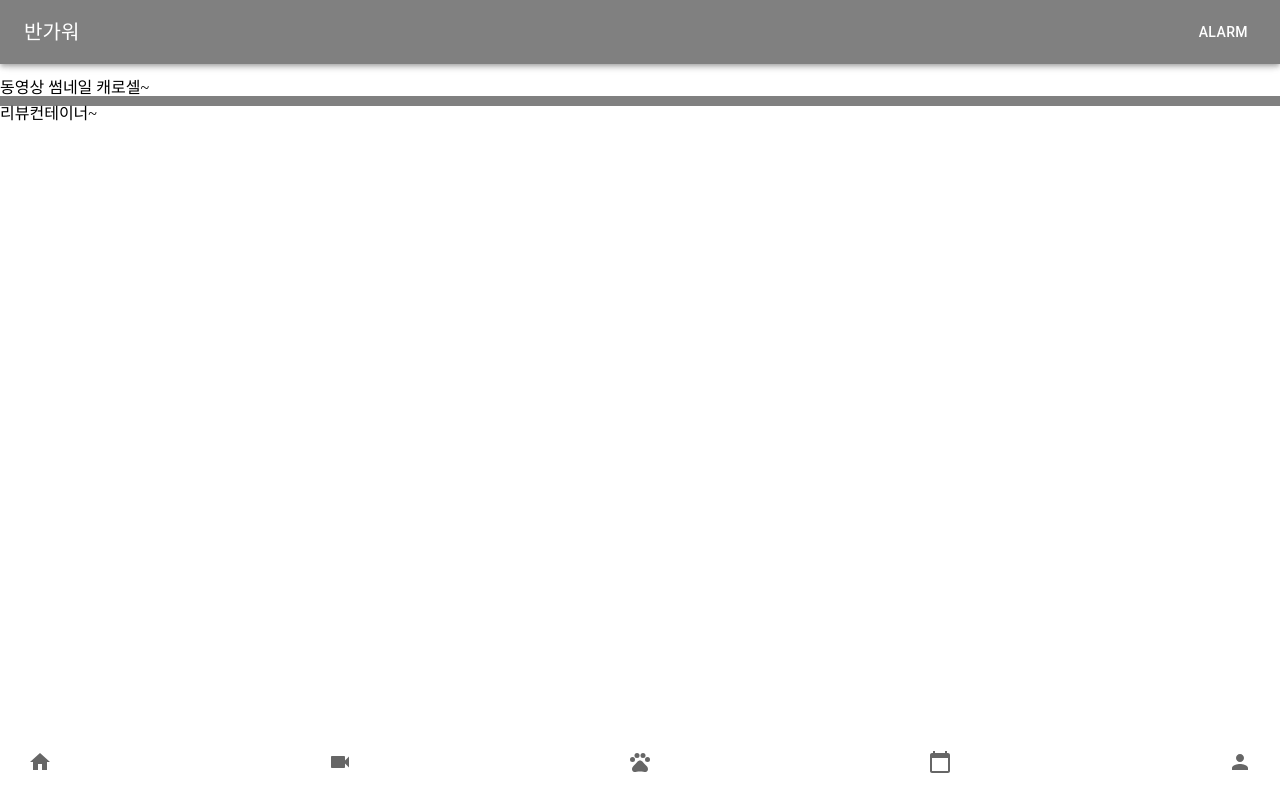
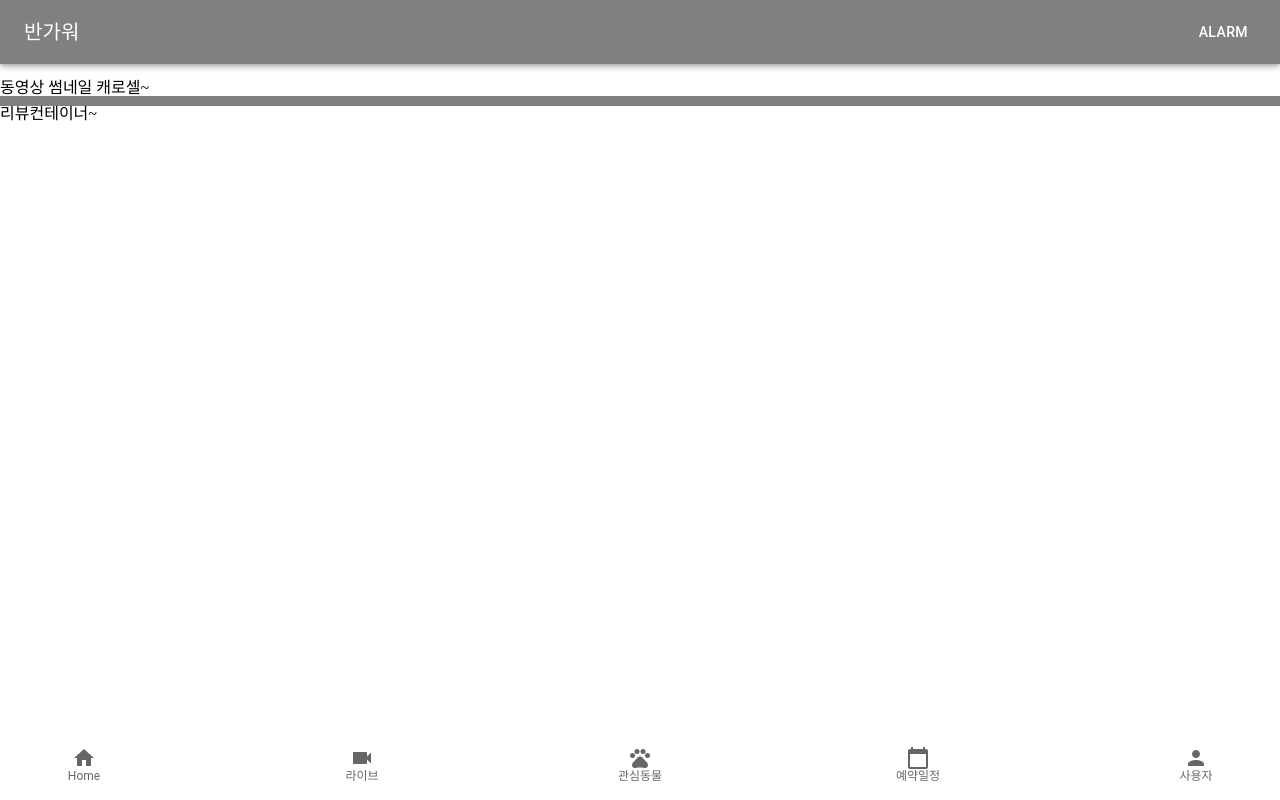
Before and after one commit to whdydrhks/SSAFY-COMMON-PROJECT, a React (Create React App) app in the folder FrontEnd/: page / in a window 1280 px wide. Built offline with nearby package versions, Linux system fonts and the light colour scheme.

Commit message:
[FE] fix : add nav link and create nav name & animalDatail bug fix

```diff
--- a/FrontEnd/src/Router.js
+++ b/FrontEnd/src/Router.js
@@ -4,8 +4,8 @@ import Home from './pages/Home';
 import Live from './pages/Live/Live';
 import Review from './pages/Review/Review';
 import Animal from './pages/Animal/Animal';
+import AnimalCreateHost from './pages/Animal/AnimalCreateHost';
 import AnimalDetail from './pages/Animal/AnimalDetail';
-import AnimalCreateHost from './pages/Animal/AnimalCreateHost';
 import Schedule from './pages/Schedule/Schedule';
 import Login from './pages/Account/Login';
 import SignUp from './pages/Account/SignUp';
--- a/FrontEnd/src/components/Nav.js
+++ b/FrontEnd/src/components/common/Nav.js
@@ -25,34 +25,43 @@ const SBottomNav = styled(BottomNavigation)`
 `;
 
 function Nav() {
-  const [value, setValue] = React.useState(0);
   return (
     <SBox>
-      <SBottomNav
-        showLabels
-        value={value}
-        onChange={(event, newValue) => {
-          setValue(newValue);
-        }}
-      >
-        <Link to="/">
-          <BottomNavigationAction label="Home" icon={<HomeIcon />} />
-        </Link>
-        <Link to="/live">
-          <BottomNavigationAction label="라이브" icon={<VideocamIcon />} />
-        </Link>
-        <Link to="/animal">
-          <BottomNavigationAction label="관심동물" icon={<PetsIcon />} />
-        </Link>
-        <Link to="/schedule">
-          <BottomNavigationAction
-            label="예약일정"
-            icon={<CalendarTodayIcon />}
-          />
-        </Link>
-        <Link to="/login">
-          <BottomNavigationAction label="사용자" icon={<PersonIcon />} />
-        </Link>
+      <SBottomNav showLabels>
+        <BottomNavigationAction
+          label="Home"
+          icon={<HomeIcon />}
+          component={Link}
+          to="/"
+        />
+
+        <BottomNavigationAction
+          label="라이브"
+          icon={<VideocamIcon />}
+          component={Link}
+          to="/live"
+        />
+
+        <BottomNavigationAction
+          label="관심동물"
+          icon={<PetsIcon />}
+          component={Link}
+          to="/animal"
+        />
+
+        <BottomNavigationAction
+          label="예약일정"
+          icon={<CalendarTodayIcon />}
+          component={Link}
+          to="/schedule"
+        />
+
+        <BottomNavigationAction
+          label="사용자"
+          icon={<PersonIcon />}
+          component={Link}
+          to="/login"
+        />
       </SBottomNav>
     </SBox>
   );
--- a/FrontEnd/src/pages/Account/Login.js
+++ b/FrontEnd/src/pages/Account/Login.js
@@ -12,8 +12,8 @@ import {
 } from '@mui/material';
 import { Link } from 'react-router-dom';
 import LockOutlinedIcon from '@mui/icons-material/LockOutlined';
-import Header from '../../components/Header';
-import Nav from '../../components/Nav';
+import Header from '../../components/common/Header';
+import Nav from '../../components/common/Nav';
 
 function Login() {
   return (
--- a/FrontEnd/src/pages/Account/SignUp.js
+++ b/FrontEnd/src/pages/Account/SignUp.js
@@ -12,8 +12,8 @@ import {
 } from '@mui/material';
 import LockOutlinedIcon from '@mui/icons-material/LockOutlined';
 import { Link } from 'react-router-dom';
-import Header from '../../components/Header';
-import Nav from '../../components/Nav';
+import Header from '../../components/common/Header';
+import Nav from '../../components/common/Nav';
 
 function SignUp() {
   const [email, setEmail] = useState('');
--- a/FrontEnd/src/pages/Animal/Animal.js
+++ b/FrontEnd/src/pages/Animal/Animal.js
@@ -1,8 +1,8 @@
 import React from 'react';
 import styled from 'styled-components';
 import { Link } from 'react-router-dom';
-import Header from '../../components/Header';
-import Nav from '../../components/Nav';
+import Header from '../../components/common/Header';
+import Nav from '../../components/common/Nav';
 import AnimalList from '../../components/Animal/AnimalList';
 
 const StyledLink = styled(Link)`
--- a/FrontEnd/src/pages/Animal/AnimalCreateHost.js
+++ b/FrontEnd/src/pages/Animal/AnimalCreateHost.js
@@ -2,8 +2,8 @@ import React, { useState } from 'react';
 import { Link } from 'react-router-dom';
 import { useSetRecoilState, useRecoilValue } from 'recoil';
 import { animalListState, animalNumber } from '../../recoilState';
-import Nav from '../../components/Nav';
-import Header from '../../components/Header';
+import Nav from '../../components/common/Nav';
+import Header from '../../components/common/Header';
 
 function AnimalCreateHost() {
   let id = useRecoilValue(animalNumber);
--- a/FrontEnd/src/pages/Animal/AnimalDetail.js
+++ b/FrontEnd/src/pages/Animal/AnimalDetail.js
@@ -1,11 +1,11 @@
 import React from 'react';
 import { useLocation } from 'react-router-dom';
-import Header from '../../components/Header';
-import Nav from '../../components/Nav';
+import Header from '../../components/common/Header';
+import Nav from '../../components/common/Nav';
 
 function AnimalDetail() {
   const location = useLocation();
-  const animal = location.state?.animal;
+  const { animal } = location.state.animal;
 
   return (
     <>
--- a/FrontEnd/src/pages/Home.js
+++ b/FrontEnd/src/pages/Home.js
@@ -1,7 +1,7 @@
 import React from 'react';
 import styled from 'styled-components';
-import Header from '../components/Header';
-import Nav from '../components/Nav';
+import Header from '../components/common/Header';
+import Nav from '../components/common/Nav';
 
 const SLiveContainer = styled.div``;
 
--- a/FrontEnd/src/pages/Live/Live.js
+++ b/FrontEnd/src/pages/Live/Live.js
@@ -1,6 +1,6 @@
 import React from 'react';
-import Header from '../../components/Header';
-import Nav from '../../components/Nav';
+import Header from '../../components/common/Header';
+import Nav from '../../components/common/Nav';
 
 function Live() {
   return (
--- a/FrontEnd/src/pages/Review/Review.js
+++ b/FrontEnd/src/pages/Review/Review.js
@@ -1,6 +1,6 @@
 import React from 'react';
-import Header from '../../components/Header';
-import Nav from '../../components/Nav';
+import Header from '../../components/common/Header';
+import Nav from '../../components/common/Nav';
 
 function Review() {
   return (
--- a/FrontEnd/src/pages/Schedule/Schedule.js
+++ b/FrontEnd/src/pages/Schedule/Schedule.js
@@ -1,6 +1,6 @@
 import React from 'react';
-import Header from '../../components/Header';
-import Nav from '../../components/Nav';
+import Header from '../../components/common/Header';
+import Nav from '../../components/common/Nav';
 
 function Schedule() {
   return (
```
Also changed, not shown: FrontEnd/src/components/common/Header.js (renamed from FrontEnd/src/components/Header.js).
